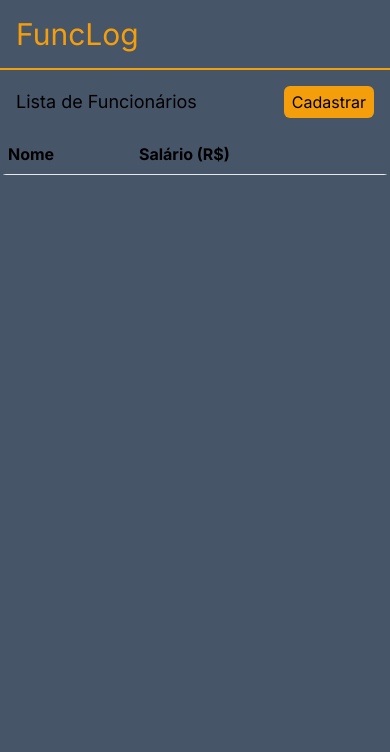
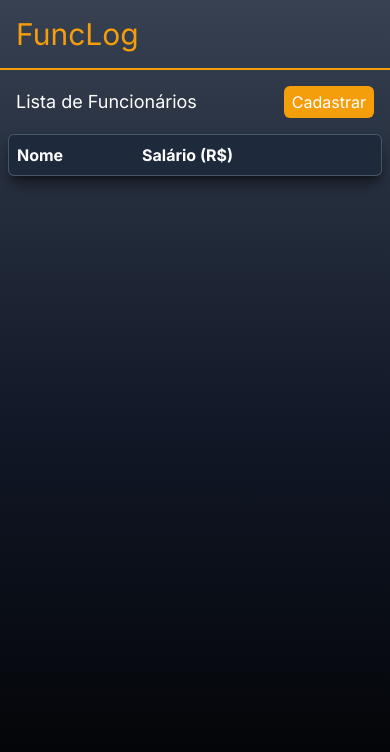
Before and after one commit to KaianDev/list-employees, a Next.js app: page / in a window 390 px wide. Shown: the top 752 px of the page. Built offline with nearby package versions, Linux system fonts and the light colour scheme.

Commit message:
Atualização de dados e configurações do TailwindCSS

```diff
--- a/src/app/page.tsx
+++ b/src/app/page.tsx
@@ -107,9 +107,9 @@ const Page = () => {
     };
 
     return (
-        <div className=" h-screen bg-slate-600 sm:bg-gradient-to-b from-gray-700 via-gray-900 to-black">
+        <div className=" h-screen bg-gradient-to-b from-gray-700 via-gray-900 to-black">
             <Header />
-            <div className="p-4 flex justify-between items-center w-full sm:max-w-3xl mx-auto">
+            <div className="text-white p-4 flex justify-between items-center w-full sm:max-w-3xl mx-auto">
                 <p className="text-lg">Lista de Funcionários</p>
                 <button
                     onClick={() => setAddModal(true)}
--- a/src/components/AddInputField.tsx
+++ b/src/components/AddInputField.tsx
@@ -21,14 +21,14 @@ export const AddInputField = ({
 
     const handleChangeInput = (e: ChangeEvent<HTMLInputElement>) => {
         setInputValue(e.target.value);
-        const clone:Fields = { ...fields };
-        clone[name] = e.target.value;
+        const clone: Fields = { ...fields };
+        clone[name as keyof Fields] = e.target.value;
         setFields(clone);
         console.log(fields);
     };
 
     return (
-        <div className="my-2">
+        <div className="my-2 text-white">
             <label className="cursor-pointer my-1 inline-block" htmlFor={id}>
                 {label}
             </label>
--- a/src/components/AddModal.tsx
+++ b/src/components/AddModal.tsx
@@ -32,8 +32,9 @@ export const AddModal = ({
                         Cadastrar Funcionário
                     </h2>
                     <button
-                        className=" bg-zinc-600 flex rounded-sm justify-center items-center w-6 h-6 hover:bg-red-500"
-                        onClick={handleClickCancelBtn}>
+                        className=" bg-zinc-600 flex rounded-sm justify-center items-center text-white w-6 h-6 hover:bg-red-500"
+                        onClick={handleClickCancelBtn}
+                    >
                         <FaX />
                     </button>
                 </div>
@@ -72,12 +73,14 @@ export const AddModal = ({
                 <div className="flex gap-4 justify-end my-2">
                     <button
                         onClick={handleClickCancelBtn}
-                        className="px-2 py-1 bg-red-500 rounded-md hover:bg-red-600">
+                        className="px-2 py-1 bg-red-500 rounded-md text-white hover:bg-red-600"
+                    >
                         Cancelar
                     </button>
                     <button
                         onClick={handleClickAddBtn}
-                        className="px-2 py-1 bg-green-500 rounded-md hover:bg-green-600">
+                        className="px-2 py-1 bg-green-500 rounded-md text-white hover:bg-green-600"
+                    >
                         Adicionar
                     </button>
                 </div>
--- a/src/components/EditInputField.tsx
+++ b/src/components/EditInputField.tsx
@@ -20,11 +20,11 @@ export const EditInputField = ({
 }: Props) => {
     const handleChangeInput = (e: ChangeEvent<HTMLInputElement>) => {
         const clone = { ...editFields };
-        clone[name] = e.target.value;
+        clone[name as keyof Fields] = e.target.value;
         setEditFields(clone);
     };
     return (
-        <div className="my-2">
+        <div className="my-2 text-white">
             <label className="cursor-pointer my-1 inline-block" htmlFor={id}>
                 {label}
             </label>
@@ -32,7 +32,7 @@ export const EditInputField = ({
                 type={type}
                 id={id}
                 className="px-2 py-1 text-lg rounded-md outline-none bg-slate-800 text-white w-full"
-                value={editFields[name]}
+                value={editFields[name as keyof Fields]}
                 onChange={handleChangeInput}
             />
         </div>
--- a/src/components/EditModal.tsx
+++ b/src/components/EditModal.tsx
@@ -28,7 +28,7 @@ export const EditModal = ({
                         Editar cadastro de Funcionário
                     </h2>
                     <button
-                        className=" bg-zinc-600 flex rounded-sm justify-center items-center w-6 h-6 hover:bg-red-500"
+                        className=" bg-zinc-600 flex rounded-sm justify-center items-center text-white w-6 h-6 hover:bg-red-500"
                         onClick={() => setEditModal(false)}>
                         <FaX />
                     </button>
@@ -66,12 +66,12 @@ export const EditModal = ({
                     />
                 </div>
                 <div className="flex gap-4 justify-end my-2">
-                    <button onClick={() => setEditModal(false)} className="px-2 py-1 bg-red-500 rounded-md hover:bg-red-600">
+                    <button onClick={() => setEditModal(false)} className="px-2 py-1 bg-red-500 rounded-md text-white hover:bg-red-600">
                         Cancelar
                     </button>
                     <button
                         onClick={handleConfirmEditClick}
-                        className="px-2 py-1 bg-green-500 rounded-md hover:bg-green-600">
+                        className="px-2 py-1 text-white bg-green-500 rounded-md hover:bg-green-600">
                         Confirmar
                     </button>
                 </div>
--- a/src/components/Table.tsx
+++ b/src/components/Table.tsx
@@ -17,9 +17,9 @@ export const Table = ({
     setEditModal,
 }: Props) => {
     return (
-        <div className="sm:px-2">
-            <table className="w-full max-w-4xl mx-auto bg-slate-600 rounded-md overflow-hidden sm:border sm:shadow-lg shadow-black/50">
-                <thead className="sm:bg-slate-800 border-b">
+        <div className="px-2">
+            <table className="w-full max-w-4xl mx-auto bg-slate-600 rounded-md overflow-hidden border shadow-lg shadow-black/50 text-white">
+                <thead className="bg-slate-800 border-b">
                     <tr className="text-left">
                         <th className="p-2">Nome</th>
                         <th className="p-2 hidden sm:table-cell">Função</th>
```
